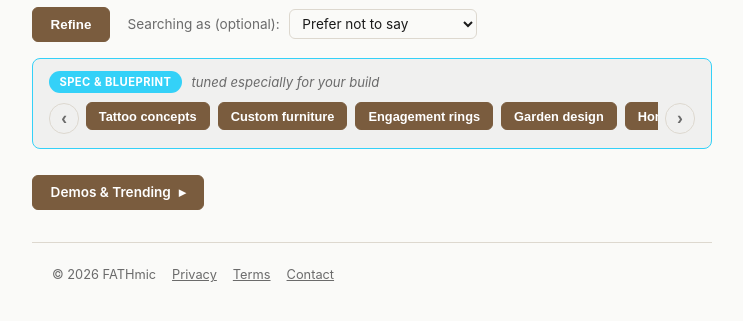
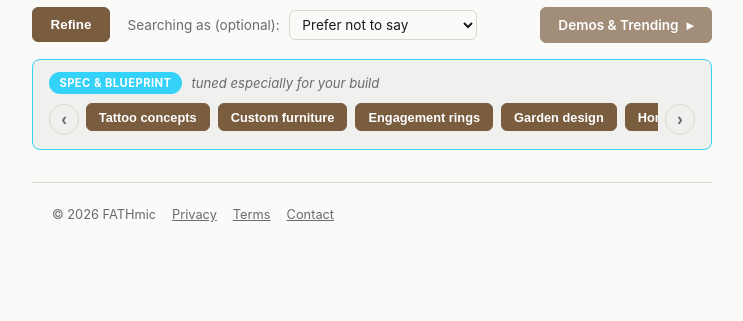
Before and after one commit to thayes2319/fathmic, a website: page public/index.html in a window 1280 px wide. Shown: the part 695-1016 px from the top of the page, without its empty margins (268-1011 px from the left). Drawn offline with Linux system fonts and the light colour scheme; no server answers.

Commit message:
Move Demos & Trending onto the Distill row, opposite side, softer brown
Was its own full-width row below Distill/persona -- moved it into
#action-row as a flex sibling, margin-left:auto pushing it to the far
right while Distill and the persona picker stay grouped left. Same row
as Distill, left edge of the row still matches the prompt bar exactly
as before, just no longer a wasted separate line when closed.

Once opened, flex-basis:100% claims the full row width so the demo/
trending panel drops to its own line below (action-row already wraps)
instead of squeezing in beside the other controls.

Also softened the button's brown via color-mix(in srgb, var(--accent)
70%, white) on both background and border, so it reads as a lighter
secondary action next to Distill's full-strength brown rather than
competing with it.

```diff
--- a/public/index.html
+++ b/public/index.html
@@ -253,20 +253,6 @@
             <option value="other">Other</option>
           </select>
         </div>
-      </div>
-      <p id="gate-status" class="status"></p>
-
-      <div id="blueprint-section">
-        <div id="blueprint-header">
-          <span id="blueprint-stamp">Spec &amp; Blueprint</span>
-          <span id="blueprint-caption">tuned especially for your build</span>
-        </div>
-        <div class="hscroll-wrap">
-          <button id="blueprint-scroll-left" class="scroll-arrow" aria-label="Scroll left" type="button">&#8249;</button>
-          <div id="blueprint-chips" class="hscroll-track"></div>
-          <button id="blueprint-scroll-right" class="scroll-arrow" aria-label="Scroll right" type="button">&#8250;</button>
-        </div>
-      </div>
 
         <details id="demos-trending-details">
           <summary>Demos &amp; Trending</summary>
@@ -292,6 +278,20 @@
             </div>
           </div>
         </details>
+      </div>
+      <p id="gate-status" class="status"></p>
+
+      <div id="blueprint-section">
+        <div id="blueprint-header">
+          <span id="blueprint-stamp">Spec &amp; Blueprint</span>
+          <span id="blueprint-caption">tuned especially for your build</span>
+        </div>
+        <div class="hscroll-wrap">
+          <button id="blueprint-scroll-left" class="scroll-arrow" aria-label="Scroll left" type="button">&#8249;</button>
+          <div id="blueprint-chips" class="hscroll-track"></div>
+          <button id="blueprint-scroll-right" class="scroll-arrow" aria-label="Scroll right" type="button">&#8250;</button>
+        </div>
+      </div>
     </section>
 
     <section id="clarify-section" hidden>
--- a/public/styles.css
+++ b/public/styles.css
@@ -371,15 +371,21 @@ button:disabled { opacity: 0.5; cursor: default; }
 }
 .blueprint-chip:hover { opacity: 0.85; }
 
-#demos-trending-details { margin-top: 1rem; }
+/* Opposite side of the row from Distill, same row -- margin-left:auto
+   pushes it to the far right while Distill/persona-row stay grouped left.
+   Once opened, flex-basis:100% claims the whole row width so the expanded
+   demo/trending panel drops to its own line below (action-row already has
+   flex-wrap:wrap) instead of squeezing in beside the other controls. */
+#demos-trending-details { margin-left: auto; }
+#demos-trending-details[open] { flex-basis: 100%; margin-left: 0; margin-top: 1rem; }
 #demos-trending-details summary {
   display: inline-flex;
   align-items: center;
-  margin-top: 0.6rem;
+  margin-top: 0;
   padding: 0.55rem 1.1rem;
-  border: 1px solid var(--accent);
+  border: 1px solid color-mix(in srgb, var(--accent) 70%, white);
   border-radius: 6px;
-  background: var(--accent);
+  background: color-mix(in srgb, var(--accent) 70%, white);
   color: #fff;
   font-size: 0.85rem;
   font-weight: 600;
```
Lines whose indentation alone changed are shown as unchanged.
